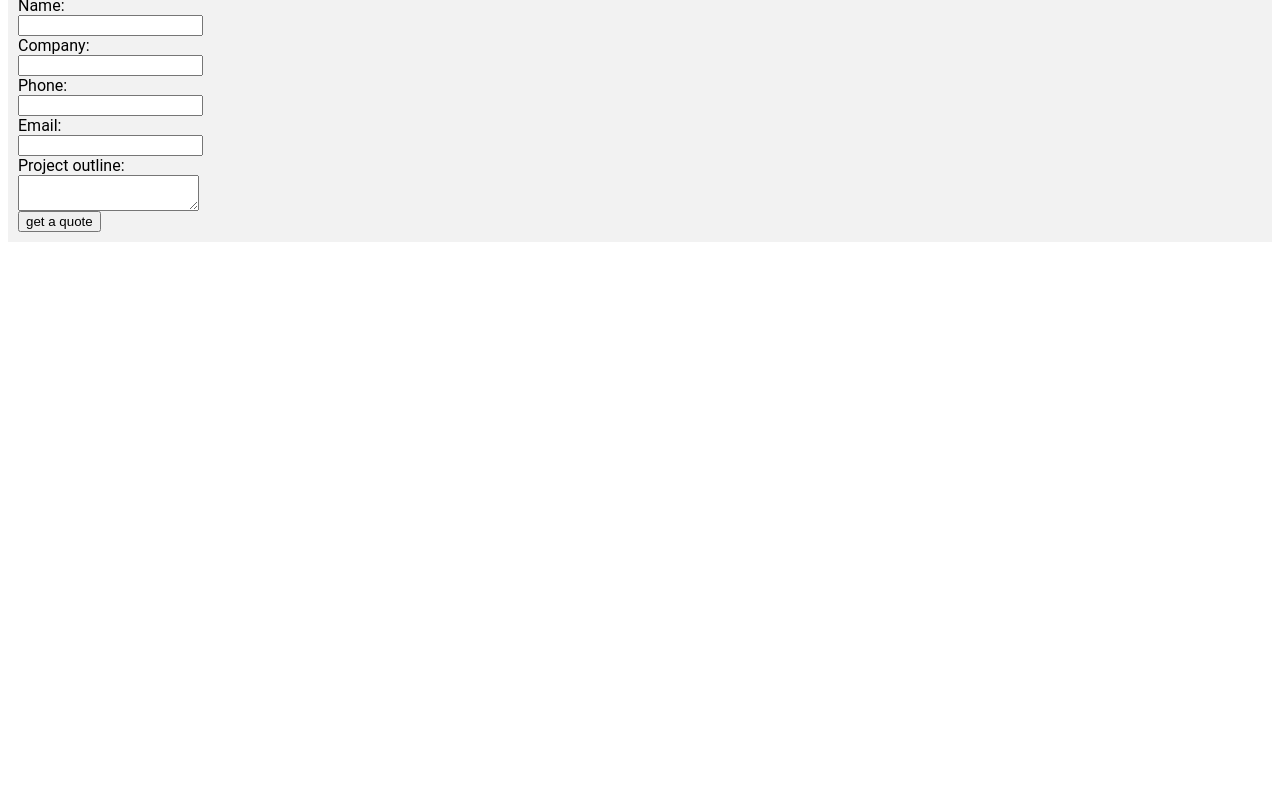
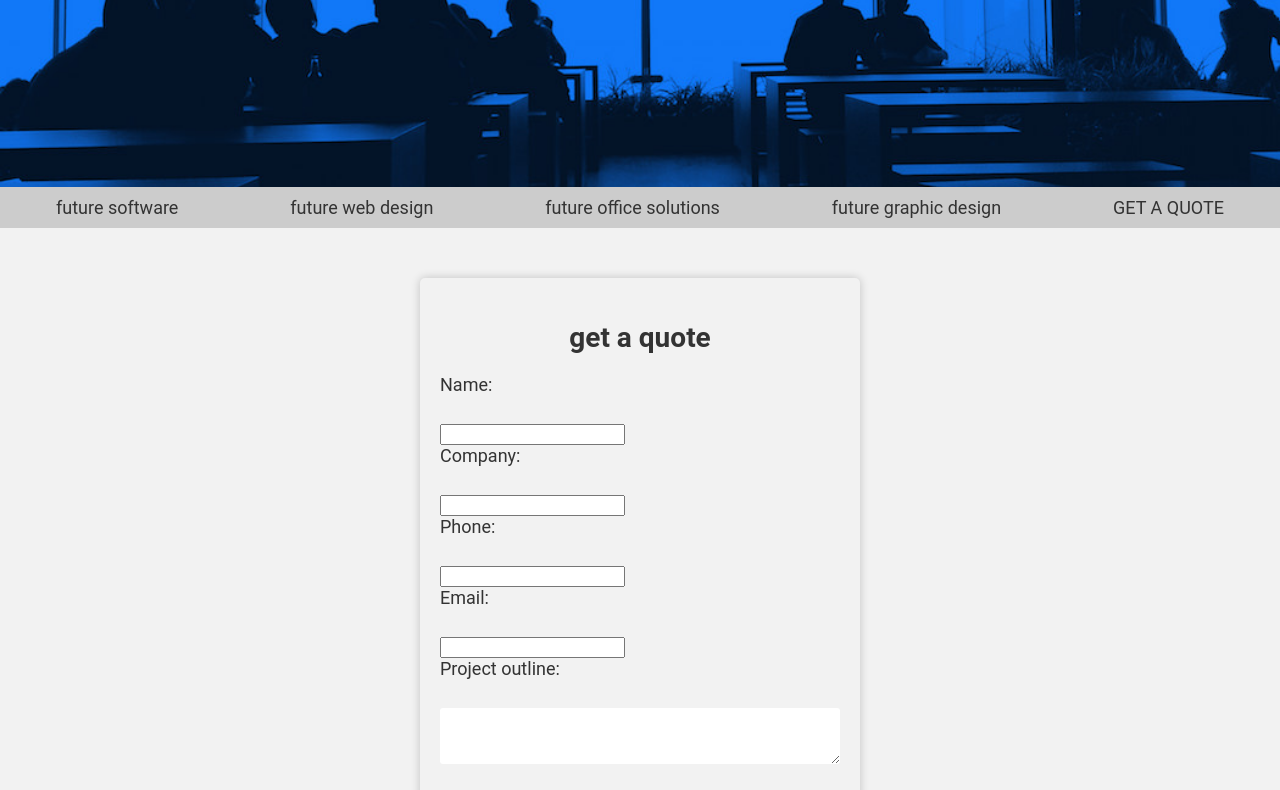
Before and after one commit to futurelabgroupe/-futurelabgroupe.github.io, a plain HTML site: page index.html in a window 1280 px wide. Shown: the part 313-1103 px from the top of the page. Before the commit the page ends 800 px from the top, so only its background shows below. Drawn offline with Linux system fonts and the light colour scheme.

Commit message:
Update future.css

```diff
--- a/future.css
+++ b/future.css
@@ -1,34 +1,108 @@
-body{
+/* body style */
+body {
+    margin: 0;
+    padding: 0;
+    font-family: 'Roboto', sans-serif;
+    background-color: #f2f2f2;
+    color: #333;
+}
 
-    font-family: 'Roboto', sans-serif;
-
-
-}
-header{
+/* header style */
+header {
     background: url(img/background.jpg) no-repeat center center;
     background-size: cover;
     border: #ff0;
     text-align: center;
-    }
-#future_lab_groupe{
+    height: 500px;
+}
+
+/* h1 style */
+h1#future_lab_groupe {
+    font-size: 80px;
+    line-height: 500px;
+    text-transform: uppercase;
     color: #fff;
-    line-height: 80px;
-    font-size: 80px;
-    text-transform: uppercase;
 }
-nav{
-    height: 80px;
-    background: black;
+
+/* navigation style */
+nav {
+    background-color: #ccc;
+    padding: 10px;
+}
+
+nav ul {
+    list-style-type: none;
+    margin: 0;
+    padding: 0;
+    display: flex;
+    justify-content: space-around;
+}
+
+nav li {
+    display: inline-block;
+    margin-right: 20px;
+    font-size: 18px;
+}
+
+nav li:last-child {
+    margin-right: 0;
+}
+
+nav li a {
+    color: #333;
+    text-decoration: none;
+}
+
+nav li a:hover {
+    color: #007bff;
+}
+
+/* form style */
+form {
+    width: 400px;
+    margin: 50px auto;
+    background-color: #f2f2f2;
+    border-radius: 5px;
+    padding: 20px;
+    box-shadow: 0px 0px 10px 0px rgba(0,0,0,0.2);
+}
+
+form h2 {
+    text-align: center;
+    font-size: 28px;
+    color: #333;
+    margin-bottom: 20px;
+}
+
+form label {
+    display: block;
+    font-size: 18px;
+    color: #333;
+    margin-bottom: 10px;
+}
+
+form input[type="text"],
+form input[type="password"],
+form textarea {
+    display: block;
     width: 100%;
+    padding: 10px;
+    border-radius: 3px;
+    border: none;
+    margin-bottom: 20px;
+    font-size: 16px;
 }
-nav ul li {
+
+form button {
+    background-color: #007bff;
     color: #fff;
-    display: inline-block;
-    padding: 0 10px;
+    border: none;
+    padding: 10px 20px;
+    font-size: 18px;
+    border-radius: 3px;
+    cursor: pointer;
 }
-form{
-    background-color: #f2f2f2;
-  border: none;
-  padding: 10px;
-  font-size: 16px;
-    margin: 10px 0;}
+
+form button:hover {
+    background-color: #0069d9;
+}
```
